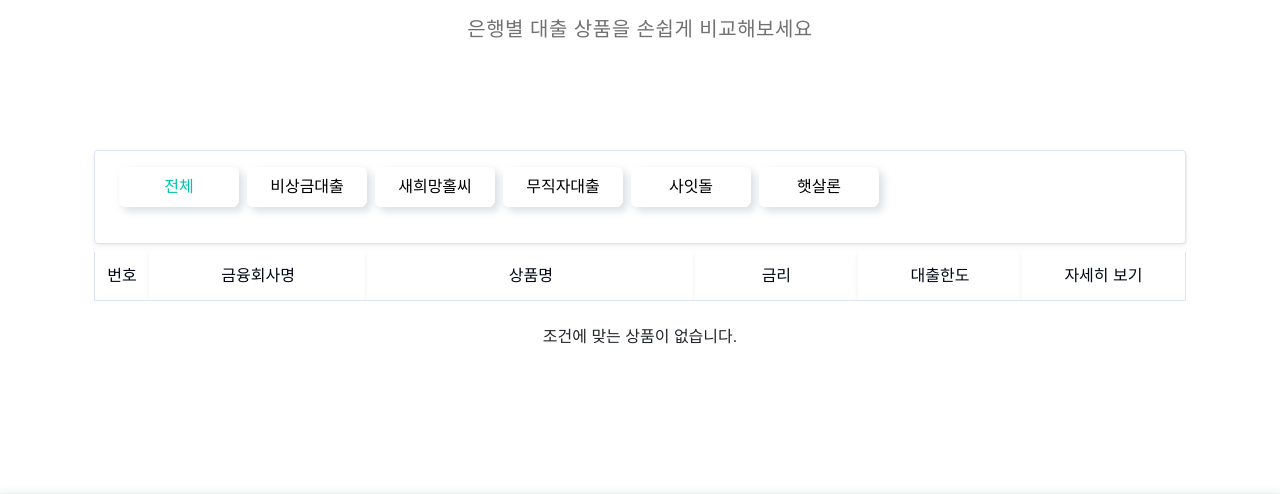
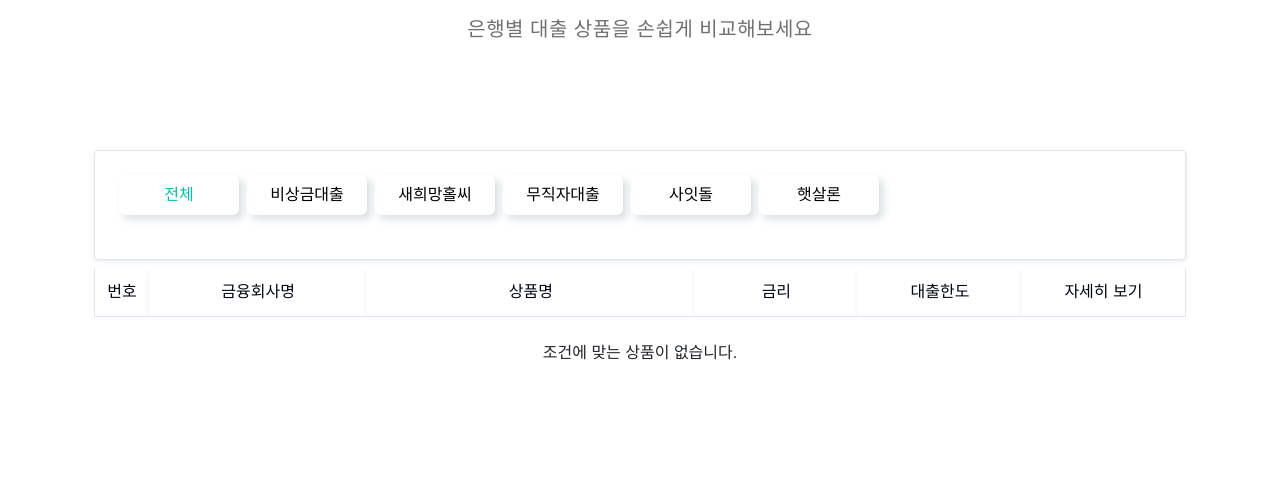
Before and after one commit to rimit000/finance_service_3, a Flask app: page /loans in a window 1280 px wide. Shown: the part 321-815 px from the top of the page. Run offline with Flask 3, Linux system fonts and the light colour scheme; parts of the project's set-up code (start-up, migrations or seed data) failed here and were passed over; some web fonts are replaced.

Commit message:
카드 패딩 조정

```diff
--- a/Documents/카카오톡 받은 파일/기업프로젝트/기업프로젝트/templates/loans_list.html
+++ b/Documents/카카오톡 받은 파일/기업프로젝트/기업프로젝트/templates/loans_list.html
@@ -59,7 +59,7 @@
       border: 1px solid var(--moa-border);
       border-radius: 4px;
       box-shadow: 1px 1px 1px #0000000a, 0 2px 6px #131b320f;
-      padding: 16px 24px;
+      padding: 24px 24px;
       margin-bottom: 40px;
       font-family: 'NoonnuBasicGothic', sans-serif;
       font-weight: 300;
```
Also changed, not shown: 1 other file.
